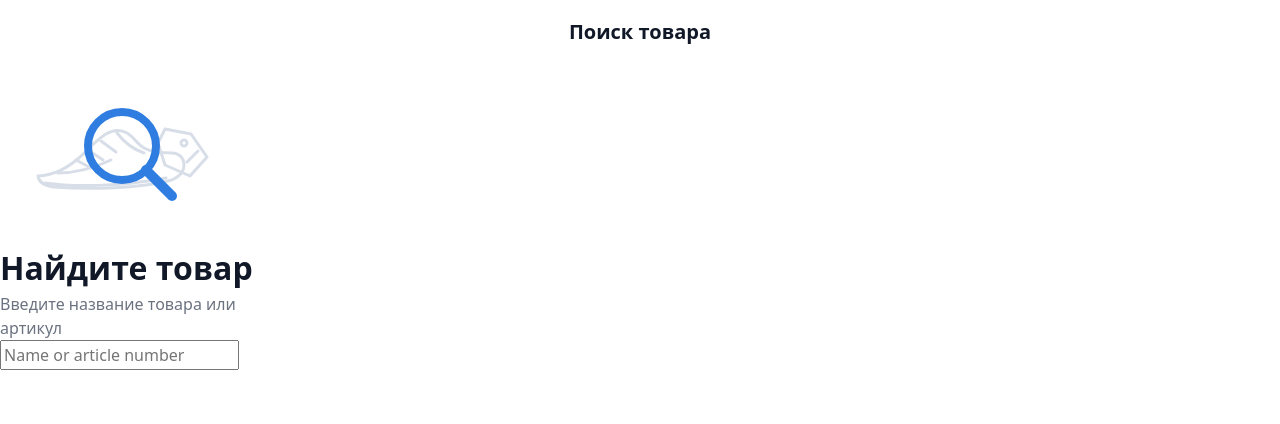
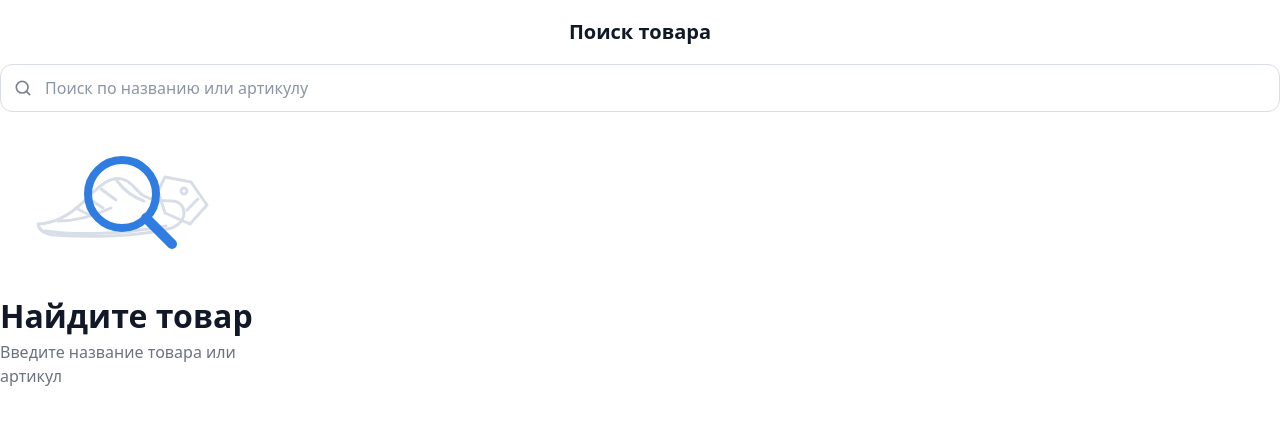
Before and after one commit to DianaGalter/check-price, a React (Vite) app: page / in a window 1280 px wide. Shown: the top 424 px of the page. Built offline with nearby package versions, Linux system fonts and the light colour scheme.

Commit message:
update styles and ux of search input

```diff
--- a/src/App.tsx
+++ b/src/App.tsx
@@ -21,18 +21,18 @@ function App() {
     <>
       <Header />
       <main>
-        {!hasSearchQuery && <EmptyState />}
         <SearchInput value={searchQuery} onChange={setSearchQuery} />
 
-        {hasSearchQuery &&
-          (productsCount > 0 ? (
+        {!hasSearchQuery ? (
+          <EmptyState />
+        ) : productsCount > 0 ? (
           <>
             <p>Found {productsCount} products</p>
             <ProductList products={filteredProducts} />
           </>
         ) : (
           <p>No products found</p>
-          ))}
+        )}
       </main>
     </>
   );
--- a/src/features/product-search/SearchInput.tsx
+++ /dev/null
@@ -1,19 +0,0 @@
-interface SearchInputProps {
-  value: string;
-  onChange: (value: string) => void;
-}
-
-export const SearchInput = ({ value, onChange }: SearchInputProps) => {
-  return (
-    <search>
-      <input
-        id="product-search"
-        type="search"
-        aria-label="Search products"
-        placeholder="Name or article number"
-        value={value}
-        onChange={(event) => onChange(event.target.value)}
-      />
-    </search>
-  );
-};
--- a/src/features/product-search/index.ts
+++ b/src/features/product-search/index.ts
@@ -1,3 +1,3 @@
 export { filterProducts } from "./filterProducts";
-export { SearchInput } from "./SearchInput";
+export { SearchInput } from "./search-input";
 export { EmptyState } from "./empty-state";
--- /dev/null
+++ b/src/features/product-search/search-input/SearchInput.module.scss
@@ -0,0 +1,83 @@
+.search {
+  display: grid;
+  grid-template-columns: 24px 1fr;
+  align-items: center;
+  gap: 8px;
+
+  width: 100%;
+  min-height: 48px;
+  padding: 0 12px;
+
+  border: 1px solid #d9dde5;
+  border-radius: 12px;
+  background-color: #ffffff;
+}
+
+.search:has(.clearButton) {
+  grid-template-columns: 24px 1fr 32px;
+}
+
+.search:focus-within {
+  border-color: #2f7de1;
+  box-shadow: 0 0 0 3px rgb(47 125 225 / 15%);
+}
+
+.searchIcon {
+  width: 20px;
+  height: 20px;
+
+  fill: none;
+  stroke: #7a8494;
+  stroke-width: 2;
+  stroke-linecap: round;
+}
+
+.input {
+  min-width: 0;
+  padding: 0;
+
+  border: 0;
+  outline: 0;
+  background: transparent;
+
+  color: #111827;
+}
+
+.input::placeholder {
+  color: #8b95a5;
+}
+
+.input::-webkit-search-cancel-button {
+  display: none;
+}
+
+.clearButton {
+  display: grid;
+  place-items: center;
+
+  width: 32px;
+  height: 32px;
+  padding: 0;
+
+  border-radius: 50%;
+  color: #7a8494;
+}
+
+.clearButton:hover {
+  background-color: #f1f3f6;
+}
+
+.clearButton:focus-visible {
+  outline: 2px solid #2f7de1;
+  outline-offset: 2px;
+}
+
+.clearButton svg {
+  width: 18px;
+  height: 18px;
+
+  fill: none;
+  stroke: currentColor;
+  stroke-width: 2;
+  stroke-linecap: round;
+}
--- /dev/null
+++ b/src/features/product-search/search-input/SearchInput.tsx
@@ -0,0 +1,40 @@
+import styles from "./SearchInput.module.scss";
+interface SearchInputProps {
+  value: string;
+  onChange: (value: string) => void;
+}
+
+export const SearchInput = ({ value, onChange }: SearchInputProps) => {
+  return (
+    <search className={styles.search}>
+      <svg className={styles.searchIcon} viewBox="0 0 24 24" aria-hidden="true">
+        <circle cx="11" cy="11" r="7" />
+        <path d="m16 16 4 4" />
+      </svg>
+
+      <input
+        className={styles.input}
+        id="product-search"
+        type="search"
+        aria-label="Поиск товара"
+        placeholder="Поиск по названию или артикулу"
+        value={value}
+        onChange={(event) => onChange(event.target.value)}
+      />
+
+      {value && (
+        <button
+          className={styles.clearButton}
+          type="button"
+          aria-label="Очистить поиск"
+          onClick={() => onChange("")}
+        >
+          <svg viewBox="0 0 24 24" aria-hidden="true">
+            <path d="m7 7 10 10" />
+            <path d="m17 7-10 10" />
+          </svg>
+        </button>
+      )}
+    </search>
+  );
+};
--- /dev/null
+++ b/src/features/product-search/search-input/index.ts
@@ -0,0 +1 @@
+export { SearchInput } from "./SearchInput";
```
Lines whose indentation alone changed are shown as unchanged.
